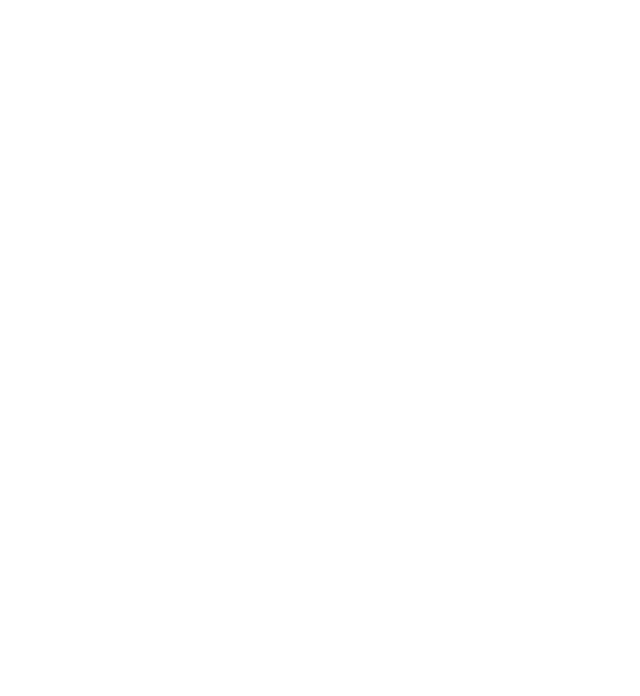
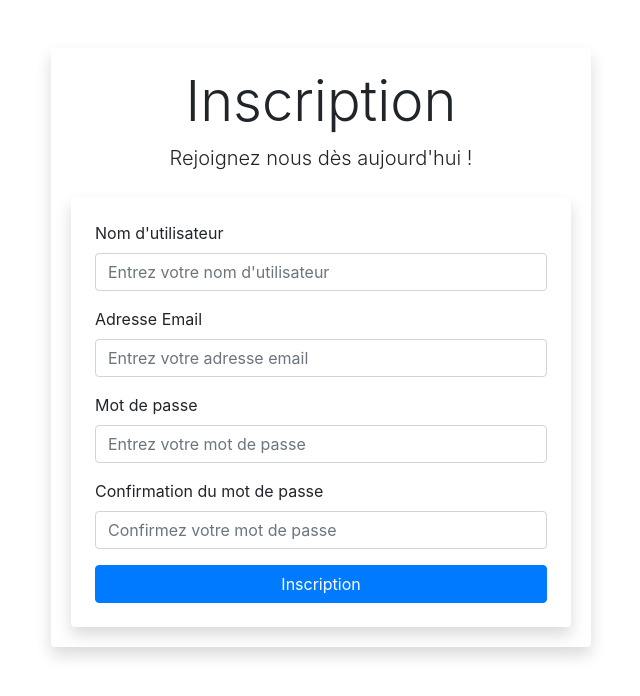
Before and after one commit to Misaina/Troov-test, a Nuxt app in the folder frontend/: page /signup in a window 1280 px wide. Before the commit this address had no page. Shown: the top 696 px of the page, without its empty margins (319-959 px from the left). Built offline with nearby package versions, Linux system fonts and the light colour scheme.

Commit message:
feat(frontend): Create page signup with validation fields

```diff
--- /dev/null
+++ b/frontend/components/signup/SignupForm.vue
@@ -0,0 +1,61 @@
+<template>
+  <b-form @submit.prevent="submitForm" class="rounded p-4 shadow">
+    <b-form-group label="Nom d'utilisateur" label-for="username-input" :state="validateUsername">
+      <b-form-input id="username-input" v-model="username" required placeholder="Entrez votre nom d'utilisateur"></b-form-input>
+    </b-form-group>
+    <b-form-group label="Adresse Email" label-for="email-input" :state="validateEmail">
+      <b-form-input type="email" id="email-input" v-model="email" required placeholder="Entrez votre adresse email"></b-form-input>
+    </b-form-group>
+    <b-form-group label="Mot de passe" label-for="password-input" :state="validatePassword">
+      <b-form-input type="password" id="password-input" v-model="password" required placeholder="Entrez votre mot de passe" ></b-form-input>
+    </b-form-group>
+    <b-form-group label="Confirmation du mot de passe" label-for="confirm-password-input" :state="validateConfirmPassword">
+      <b-form-input type="password" id="confirm-password-input" v-model="confirmPassword" required placeholder="Confirmez votre mot de passe" @input="touched.confirmPassword = true"></b-form-input>
+      <b-form-invalid-feedback :state="validateConfirmPassword">Mot de passe pas identique: Veuillez confirmer votre mot de passe.</b-form-invalid-feedback>
+    </b-form-group>
+    <b-button type="submit" variant="primary" block>Inscription</b-button>
+  </b-form>
+</template>
+
+<script>
+import { BForm, BFormGroup, BFormInput, BFormInvalidFeedback } from 'bootstrap-vue';
+
+export default {
+  components: {
+    BForm,
+    BFormGroup,
+    BFormInput,
+    BFormInvalidFeedback
+  },
+  data() {
+    return {
+      username: '',
+      email: '',
+      password: '',
+      confirmPassword: '',
+      touched: {
+        confirmPassword: false
+      }
+    };
+  },
+  computed: {
+    validateUsername() {
+      return this.username.length > 0;
+    },
+    validateEmail() {
+      return /\S+@\S+\.\S+/.test(this.email);
+    },
+    validatePassword() {
+      return this.password.length > 0;
+    },
+    validateConfirmPassword() {
+      return this.confirmPassword === this.password;
+    }
+  },
+  methods: {
+    submitForm() {
+      // Logique pour soumettre le formulaire
+    }
+  }
+};
+</script>
--- /dev/null
+++ b/frontend/components/signup/SignupTitle.vue
@@ -0,0 +1,6 @@
+<template>
+  <div class="text-center mb-4">
+    <h1 class="display-4">Inscription</h1>
+    <p class="lead">Rejoignez nous dès aujourd'hui !</p>
+  </div>
+</template>
--- a/frontend/nuxt.config.js
+++ b/frontend/nuxt.config.js
@@ -1,7 +1,6 @@
 export default {
-  // Global page headers: https://go.nuxtjs.dev/config-head
   head: {
-    title: 'frontend',
+    title: 'Troov Test',
     htmlAttrs: {
       lang: 'en'
     },
@@ -16,28 +15,32 @@
     ]
   },
 
-  // Global CSS: https://go.nuxtjs.dev/config-css
   css: [
+    'bootstrap/dist/css/bootstrap.css',
+    'bootstrap-vue/dist/bootstrap-vue.css'
   ],
 
-  // Plugins to run before rendering page: https://go.nuxtjs.dev/config-plugins
   plugins: [
   ],
 
-  // Auto import components: https://go.nuxtjs.dev/config-components
   components: true,
 
-  // Modules for dev and build (recommended): https://go.nuxtjs.dev/config-modules
   buildModules: [
   ],
 
-  // Modules: https://go.nuxtjs.dev/config-modules
   modules: [
-    // https://go.nuxtjs.dev/bootstrap
     'bootstrap-vue/nuxt',
   ],
 
-  // Build Configuration: https://go.nuxtjs.dev/config-build
+  router: {
+    routes: [
+      {
+        path: '/signup',
+        component: '~/pages/signup.vue'
+      }
+    ]
+  },
+
   build: {
   }
 }
--- /dev/null
+++ b/frontend/pages/signup.vue
@@ -0,0 +1,24 @@
+<template>
+  <div class="container">
+    <div class="row justify-content-center mt-5">
+      <div class="col-md-6">
+        <b-card class="border-0 shadow">
+          <SignupTitle />
+          <SignupForm />
+        </b-card>
+      </div>
+    </div>
+  </div>
+</template>
+
+<script>
+import SignupTitle from '~/components/signup/SignupTitle.vue';
+import SignupForm from '~/components/signup/SignupForm.vue';
+
+export default {
+  components: {
+    SignupTitle,
+    SignupForm
+  }
+}
+</script>
```
